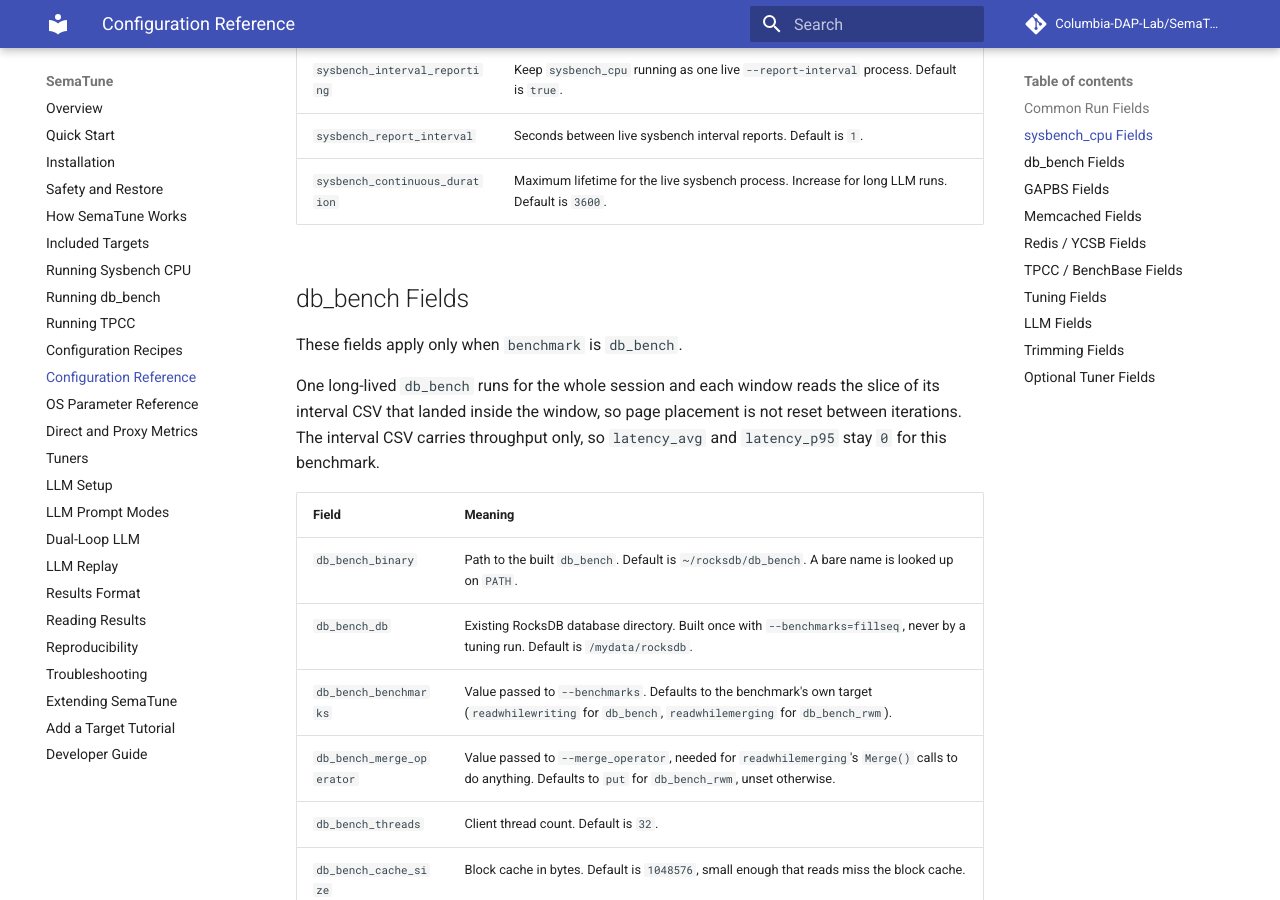
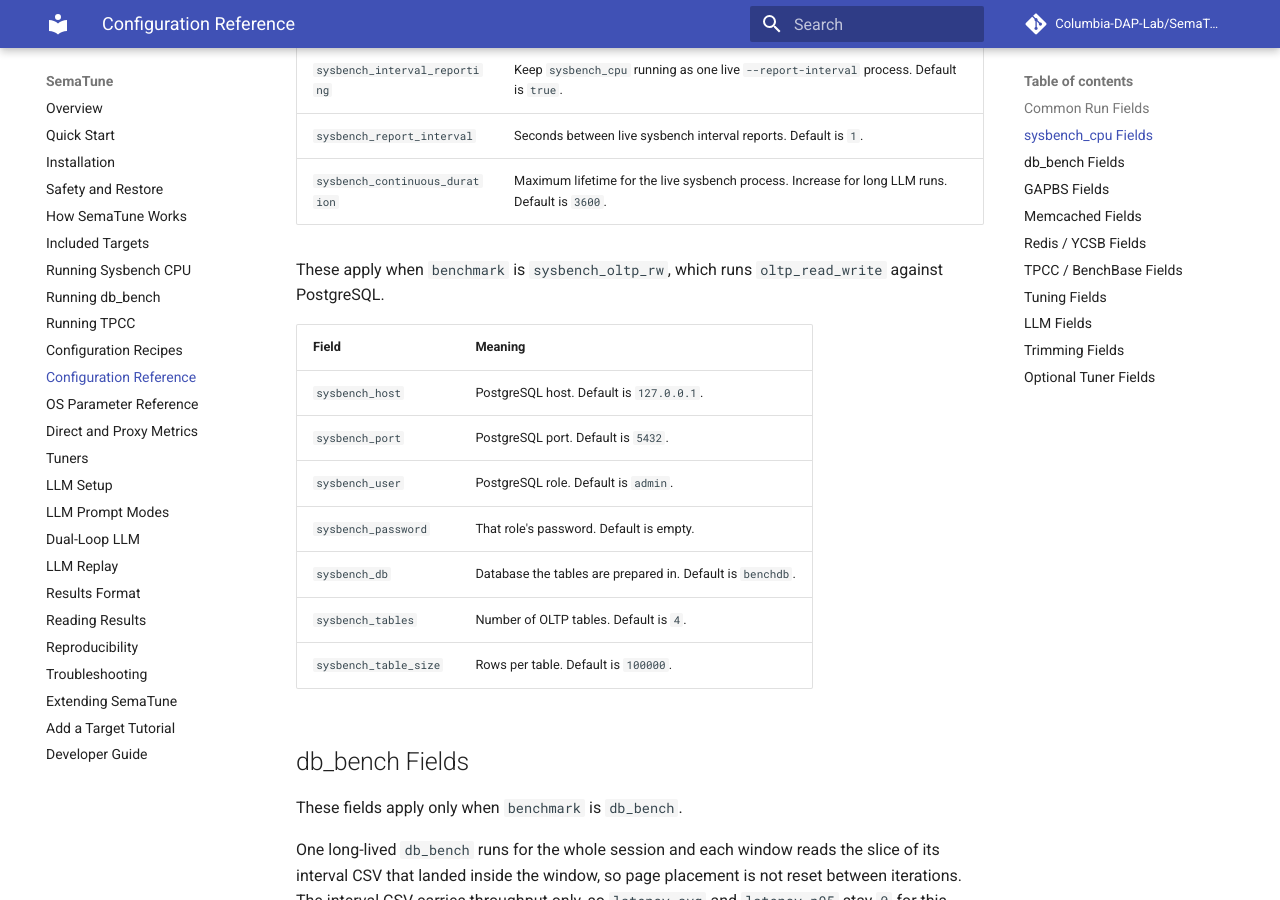
Before and after one commit to DivyanshuSaxena/TuxBot, an MkDocs documentation site: the page built from docs/configuration.md, in a window 1280 px wide and 900 px high, scrolled down 1110 px. Built offline with MkDocs 1.6.1 and Material for MkDocs 9.7.7, drawn with Linux system fonts in a browser that asks for light colours; comment, search, counter and statistics services are not loaded.

Commit message:
Declare the sysbench OLTP connection and table fields
sysbench.py reads sysbench_host/port/user/password/db/tables/table_size, but
SimpleConfig rejected them as unknown, so no config could set them and a
role with a password could not be reached.

Co-Authored-By: Claude Opus 5.5 (1M context) <noreply@anthropic.com>

```diff
--- a/docs/configuration.md
+++ b/docs/configuration.md
@@ -35,6 +35,18 @@ These fields apply only when `benchmark` is `sysbench_cpu`.
 | `sysbench_interval_reporting` | Keep `sysbench_cpu` running as one live `--report-interval` process. Default is `true`. |
 | `sysbench_report_interval` | Seconds between live sysbench interval reports. Default is `1`. |
 | `sysbench_continuous_duration` | Maximum lifetime for the live sysbench process. Increase for long LLM runs. Default is `3600`. |
+
+These apply when `benchmark` is `sysbench_oltp_rw`, which runs `oltp_read_write` against PostgreSQL.
+
+| Field | Meaning |
+| --- | --- |
+| `sysbench_host` | PostgreSQL host. Default is `127.0.0.1`. |
+| `sysbench_port` | PostgreSQL port. Default is `5432`. |
+| `sysbench_user` | PostgreSQL role. Default is `admin`. |
+| `sysbench_password` | That role's password. Default is empty. |
+| `sysbench_db` | Database the tables are prepared in. Default is `benchdb`. |
+| `sysbench_tables` | Number of OLTP tables. Default is `4`. |
+| `sysbench_table_size` | Rows per table. Default is `100000`. |
 
 ## db_bench Fields
 
```
Also changed, not shown: 1 other file.
